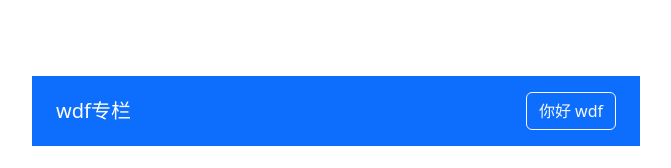
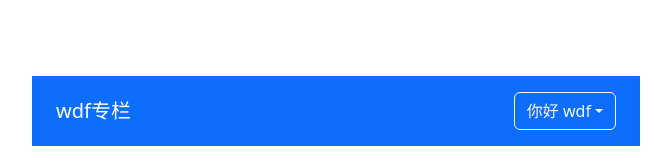
Before and after one commit to luagh/Blog, a Vue app: page /column/1 in a window 1280 px wide. Shown: the top 168 px of the page, without its empty margins (0-671 px from the left). Built offline with nearby package versions, Linux system fonts and the light colour scheme.

Commit message:
feat：创建用户点击下拉菜单

```diff
--- /dev/null
+++ b/src/components/DropDown.vue
@@ -0,0 +1,33 @@
+<template>
+  <div class="dropdown">
+    <a href="#" class="btn btn-outline-light my-2 dropdown-toggle" @click.prevent="toggleOpen">{{
+      title
+    }}</a>
+    <ul class="dropdown-menu" :style="{ display: 'block' }" v-if="isOpen">
+      <li><a class="dropdown-item" href="#">新建文章</a></li>
+      <li><a class="dropdown-item" href="#">编辑资料</a></li>
+    </ul>
+  </div>
+</template>
+<script lang="ts">
+import { defineComponent, ref } from 'vue'
+export default defineComponent({
+  name: 'DropDown',
+  props: {
+    title: {
+      type: String,
+      required: true
+    }
+  },
+  setup() {
+    const isOpen = ref(false)
+    const toggleOpen = () => {
+      isOpen.value = !isOpen.value
+    }
+    return {
+      isOpen,
+      toggleOpen
+    }
+  }
+})
+</script>
--- a/src/components/GlobalHeader.vue
+++ b/src/components/GlobalHeader.vue
@@ -7,13 +7,14 @@
     </ul>
     <ul v-else class="list-inline mb-0">
       <li class="list-inline-item">
-        <a href="#" class="btn btn-outline-light my-2">你好 {{ user.name }}</a>
+        <dropdown :title="`你好 ${user.name}`"></dropdown>
       </li>
     </ul>
   </nav>
 </template>
 <script lang="ts">
 import { defineComponent, PropType } from 'vue'
+import Dropdown from './DropDown.vue'
 export interface userProps {
   isLogin: boolean
   name?: string
@@ -21,6 +22,7 @@
 }
 export default defineComponent({
   name: 'GlobalHeader',
+  components: { Dropdown },
   props: {
     user: {
       type: Object as PropType<userProps>,
```
